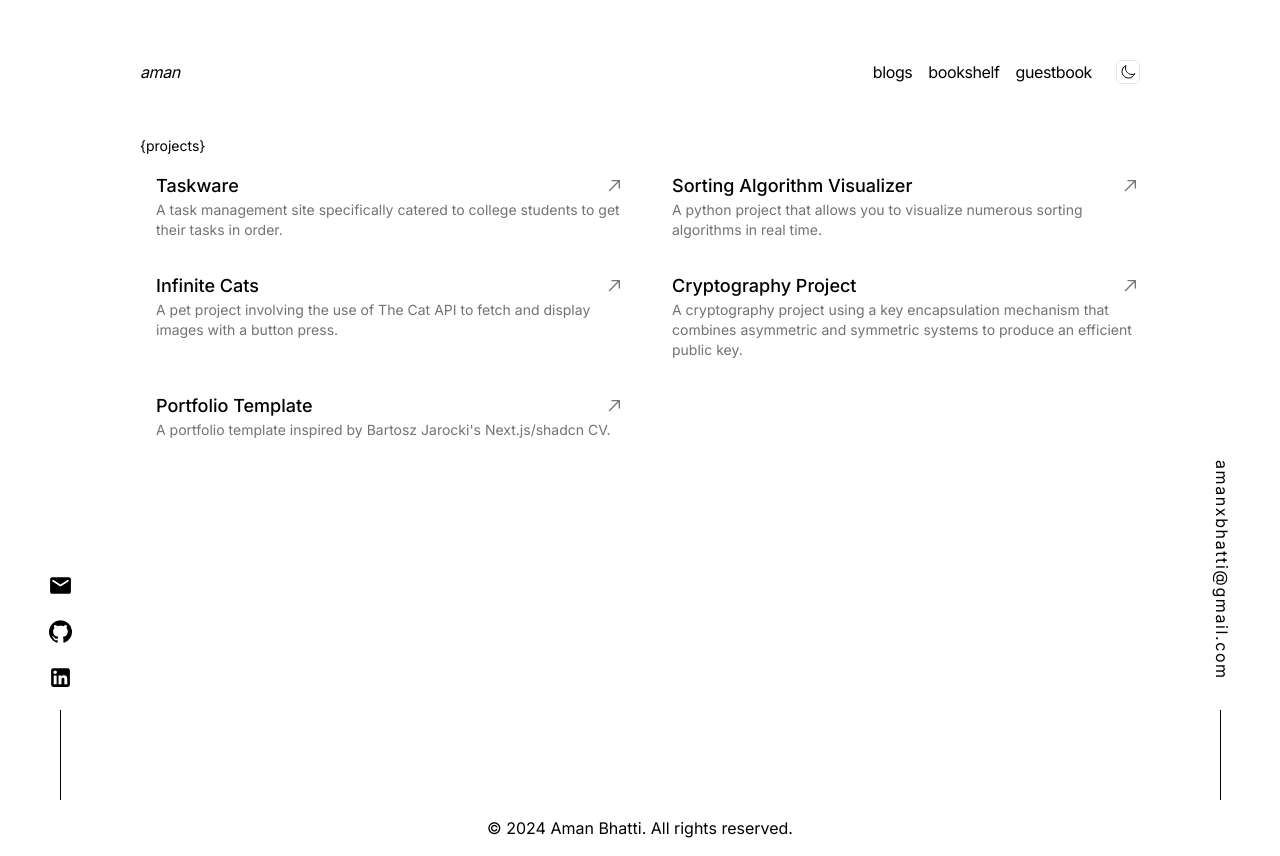
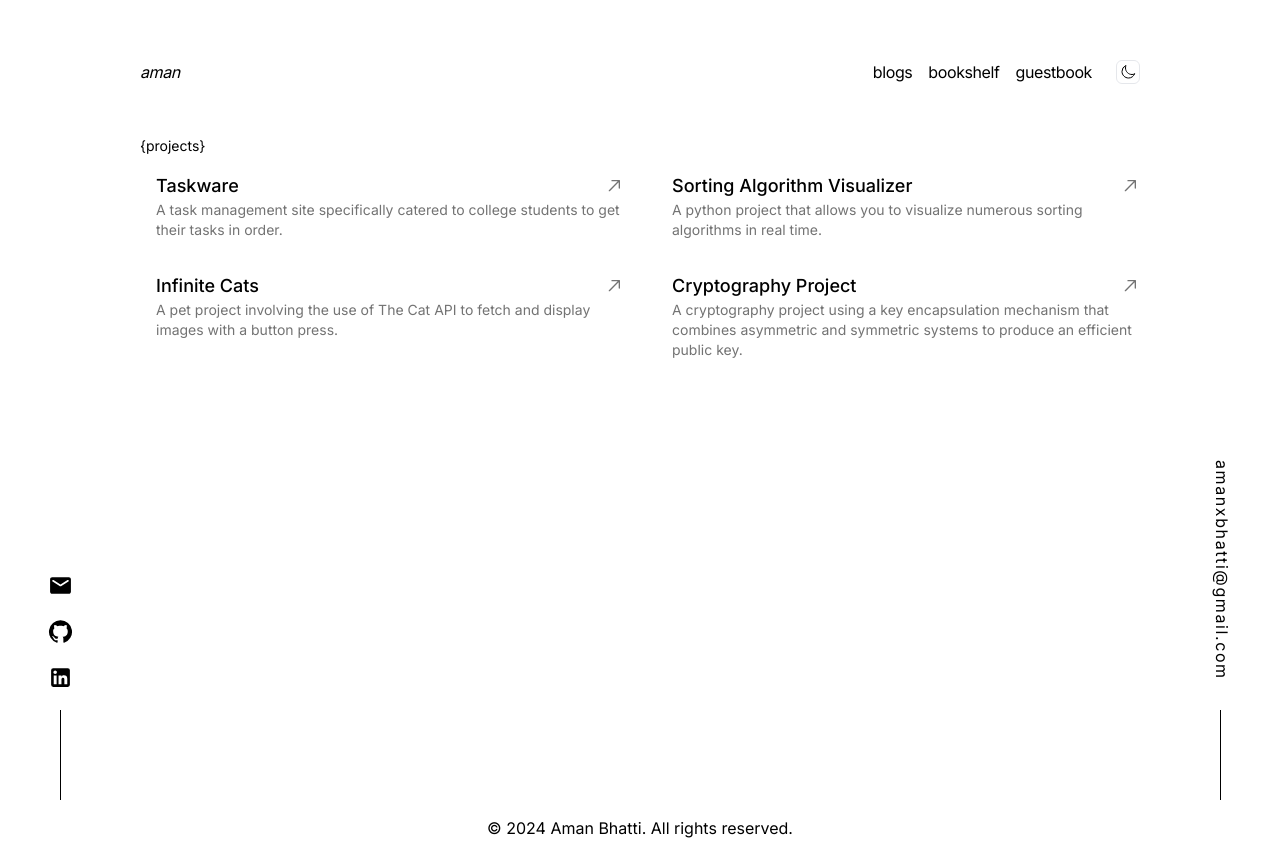
Before and after one commit to aman-bhatti/amanbhatti, a Next.js app: page /projects in a window 1280 px wide. Built offline with nearby package versions, Linux system fonts and the light colour scheme; no server answers.

Commit message:
removing one project card

```diff
--- a/src/app/projects/page.tsx
+++ b/src/app/projects/page.tsx
@@ -35,12 +35,6 @@ export default function Projects() {
             description="A cryptography project using a key encapsulation mechanism that combines asymmetric and symmetric systems to produce an efficient public key."
             // tech={['JavaScript', 'Next.js', 'Tailwind', 'MongoDB']}
           />
-          <ProjectCard
-            url="templateportfolio"
-            title="Portfolio Template"
-            description="A portfolio template inspired by Bartosz Jarocki's Next.js/shadcn CV."
-            // tech={['HTML', 'CSS', 'JavaScript']}
-          />
         </div>
       </div>
     </Reveal>
```
